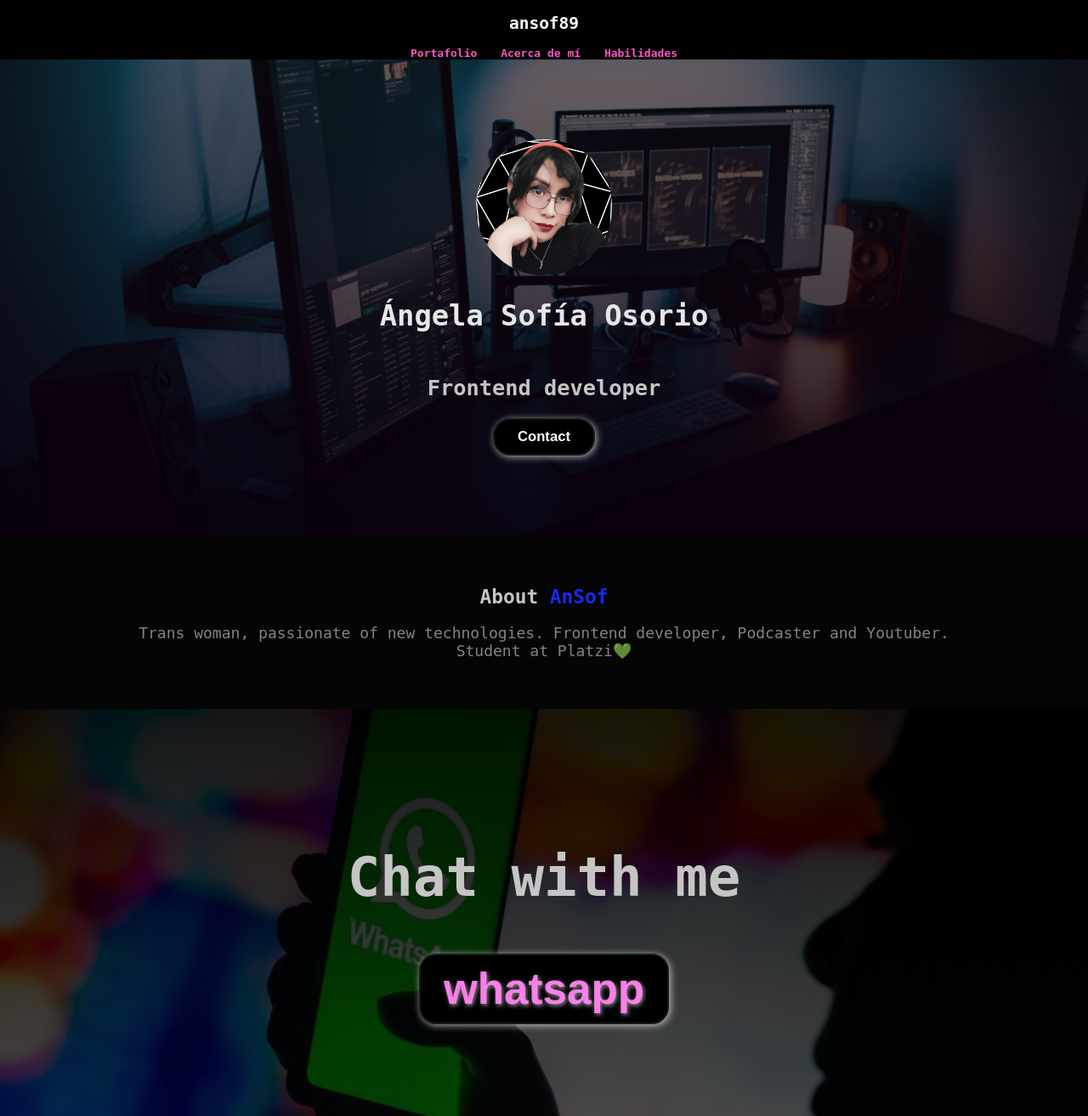
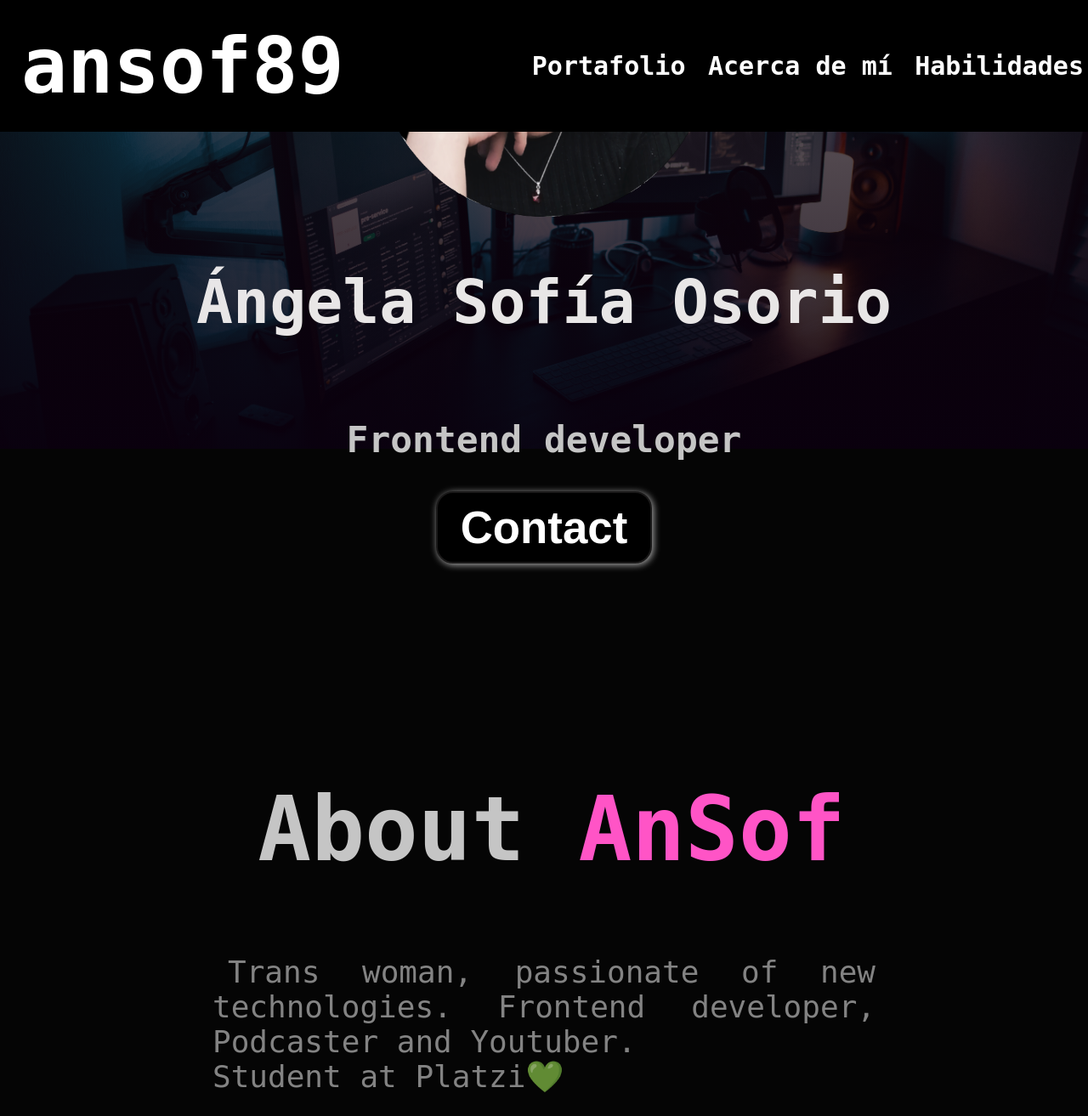
Before and after one commit to SofiDevO/SofiDev-landingpage, a PHP site: page / in a window 1280 px wide. Shown: the top 1313 px of the page at 85% size. Run offline with PHP 8.4, Linux system fonts and the light colour scheme.

Commit message:
start with desktop styles

```diff
--- a/index.html
+++ b/index.html
@@ -12,7 +12,7 @@
 <body>
     <header>
         <div class="container">
-            <p class="logo">ansof89</p>
+            <p class="logo"><a href="https://angieo89.github.io/ansof-landingpage.github.io/"> ansof89</a></p>
         <nav>
             <a href="#">Portafolio</a>
             <a href="#acercade">Acerca de mí</a>
--- a/styles.css
+++ b/styles.css
@@ -44,24 +44,29 @@ button:hover{
 }
 
 .container{
-  max-width: 1400px;
+  max-width: 1600px;
   margin: auto;
+
 }
 
-.color-acento{color: rgb(25, 42, 231);}
+.color-acento{color: rgb(255, 84, 198);}
 
 header{
   background-color: rgb(0, 0, 0);
+  position: fixed;
+    width: 100%;
+    z-index: 1001;
 }
 
 header .logo{
   margin: 0;
   display: flex;
   flex-direction: justify;
-  padding: 16px 20px;
+  padding: 10px 20px;
   font-weight: bold;
-  color: rgb(252, 252, 252);
-  font-size: 1.5em;
+  color: rgb(255, 255, 255);
+
+  font-size: 1.8em;
 
 }
 
@@ -69,6 +74,7 @@ header .container{
   display: flex;
   flex-direction: column;
   align-items: center;
+  width: auto;
 }
 
 header .nav{
@@ -76,15 +82,15 @@ header .nav{
   display: flex;
   flex-direction: column;
   text-align: center;
-  padding-bottom: 11px;
+  padding-bottom: 150px;
 }
 
 header a{
-  padding: 5px 10px;
+  padding: 15px 5px;
   text-decoration: none;
   font-weight: bold;
-  color: rgb(255, 84, 198);
-  font-size: 1em;
+  color: rgb(255, 255, 255);
+  font-size: 1.1em;
 }
 
 header a:hover{
@@ -97,9 +103,9 @@ header a:hover{
   align-items:center;
   justify-content: center;
   text-align: center;
-  font-size: 1.30em;
+  font-size: 1.1em;
   flex-direction: column;
-  height: 70vh;
+  height: 66vh;
   color: rgb(255, 84, 198);
   background-image: linear-gradient(
     0deg,
@@ -119,7 +125,7 @@ header a:hover{
   margin: 0;
   flex-direction: column;
   padding: 0px 15px;
-  width: 190px;
+  width: 185px;
   float: left;
 
 }
@@ -128,8 +134,8 @@ header a:hover{
 
 #acercade .container{
   text-align: center;
-  padding: 40px 0px;
-  font-size: 12px;
+  padding: 66px 30px;
+  font-size: 10px;
 
 }
 #acercade h2{
@@ -150,7 +156,7 @@ header a:hover{
   align-items: center;
   text-align: center;
   background-color: rgb(5, 5, 5);
-  height: 60vh;
+  height: 35vh;
   padding: 100px 1px;
   background-image: linear-gradient(
     0deg,
@@ -345,3 +351,60 @@ footer .container{
   justify-content: center;
   align-items: flex-end;
 }
+
+@media (min-width: 720px){
+  header{
+    position: fixed;
+    width: 100%;
+    z-index: 1001;
+
+  }
+   header .container{
+      flex-direction: row;
+      justify-content: space-between;
+      font-size: 2.1em;
+      max-width: 3300px;
+    }
+    header .logo{
+      font-size: 3em;
+     }
+   header .nav{
+    flex-direction: row;
+    padding-bottom: 0;
+    padding-right: 20px;
+    }
+
+  h1{
+    font-size: 5em;
+  }
+  h2{
+    font-size: 3em;
+  }
+  p{
+    font-size: 3em;
+  }
+   header .a{
+    font-size: 6em;
+   }
+
+   #hero .img-container{
+    width: 420px;
+
+   }
+   button{
+    font-size: 3em;
+   }
+  #acercade .container{
+    text-align: justify;
+    padding: 300px 250px;
+    font-size: 12px;
+    text-indent: 1.5em;
+
+  }
+  #acercade h2{
+    font-size: 8.7em;
+    text-align: center;
+  }
+
+
+}
```
